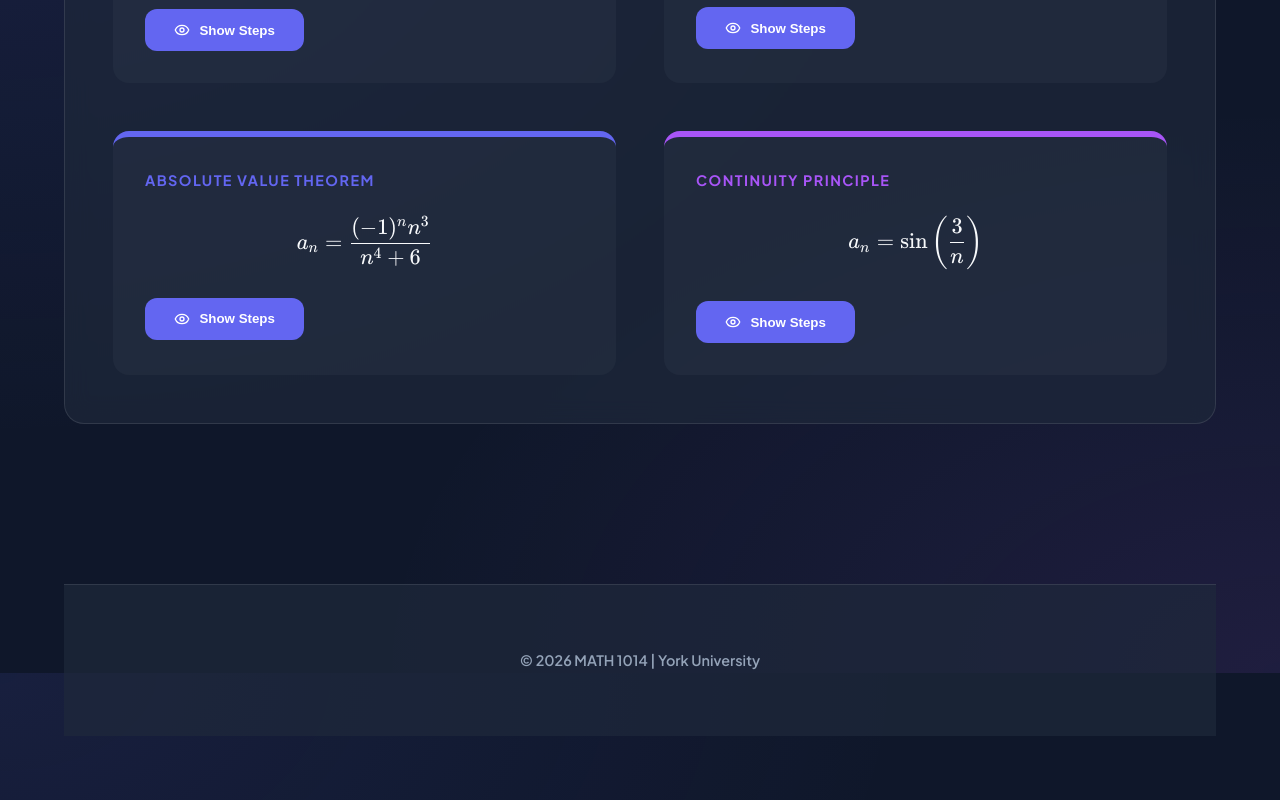
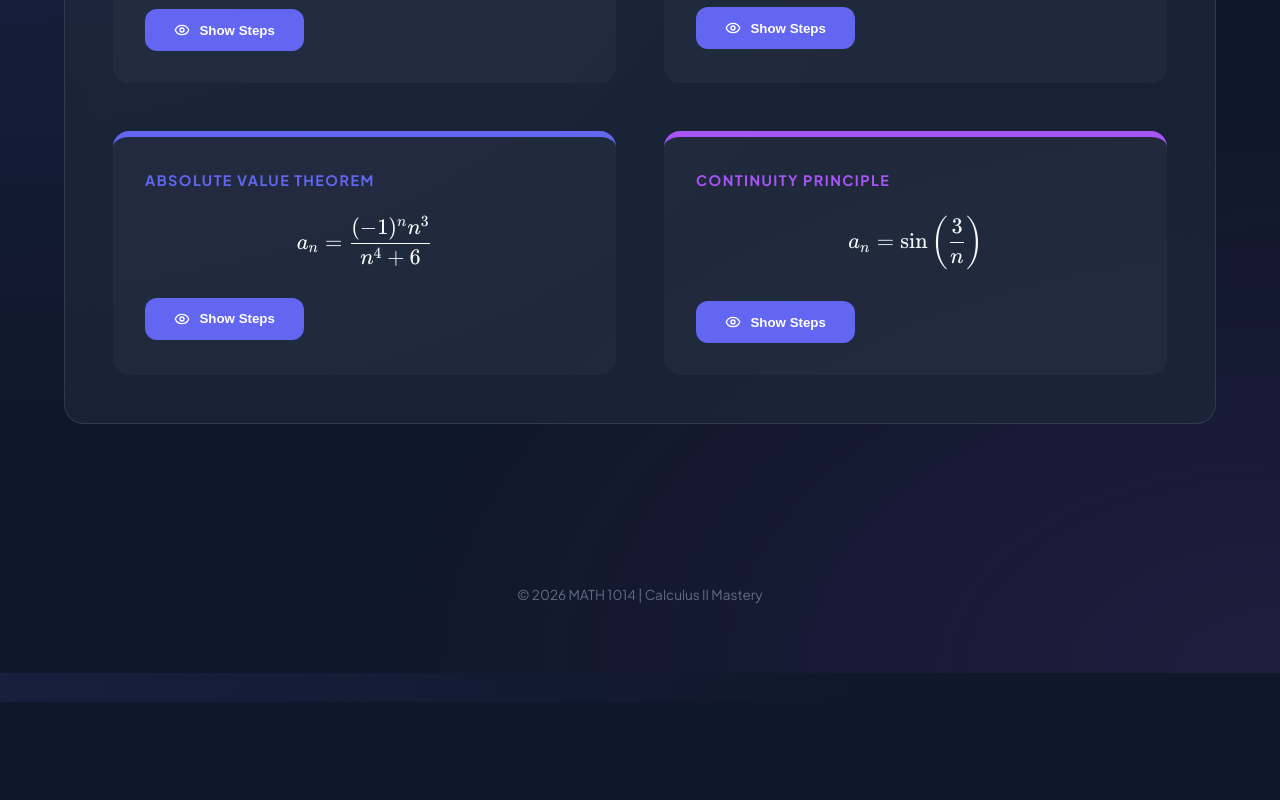
Before and after one commit to parsaabbasian/MATH-1014, a React (Vite) app: page / in a window 1280 px wide. Shown: the part 2527-3327 px from the top of the page. After the commit the page ends 3229 px from the top, so only its background shows below. Built offline with nearby package versions, Linux system fonts and the light colour scheme.

Commit message:
Cleanup: Convert footer to minimal copyright text and remove decorative box

```diff
--- a/src/pages/Home.jsx
+++ b/src/pages/Home.jsx
@@ -183,9 +183,9 @@ const Home = () => {
                 </div>
             </motion.section>
 
-            <footer style={{ marginTop: '10rem', textAlign: 'center', padding: '4rem 2rem', borderTop: '1px solid var(--border)', background: 'var(--surface)' }}>
-                <p style={{ color: 'var(--text-muted)', fontSize: '0.9rem', fontWeight: '600' }}>
-                    © 2026 MATH 1014 | York University
+            <footer style={{ marginTop: '8rem', textAlign: 'center', padding: '2rem' }}>
+                <p style={{ color: 'var(--text-muted)', fontSize: '0.85rem', opacity: 0.6 }}>
+                    © 2026 MATH 1014 | Calculus II Mastery
                 </p>
             </footer>
         </motion.div>
```
